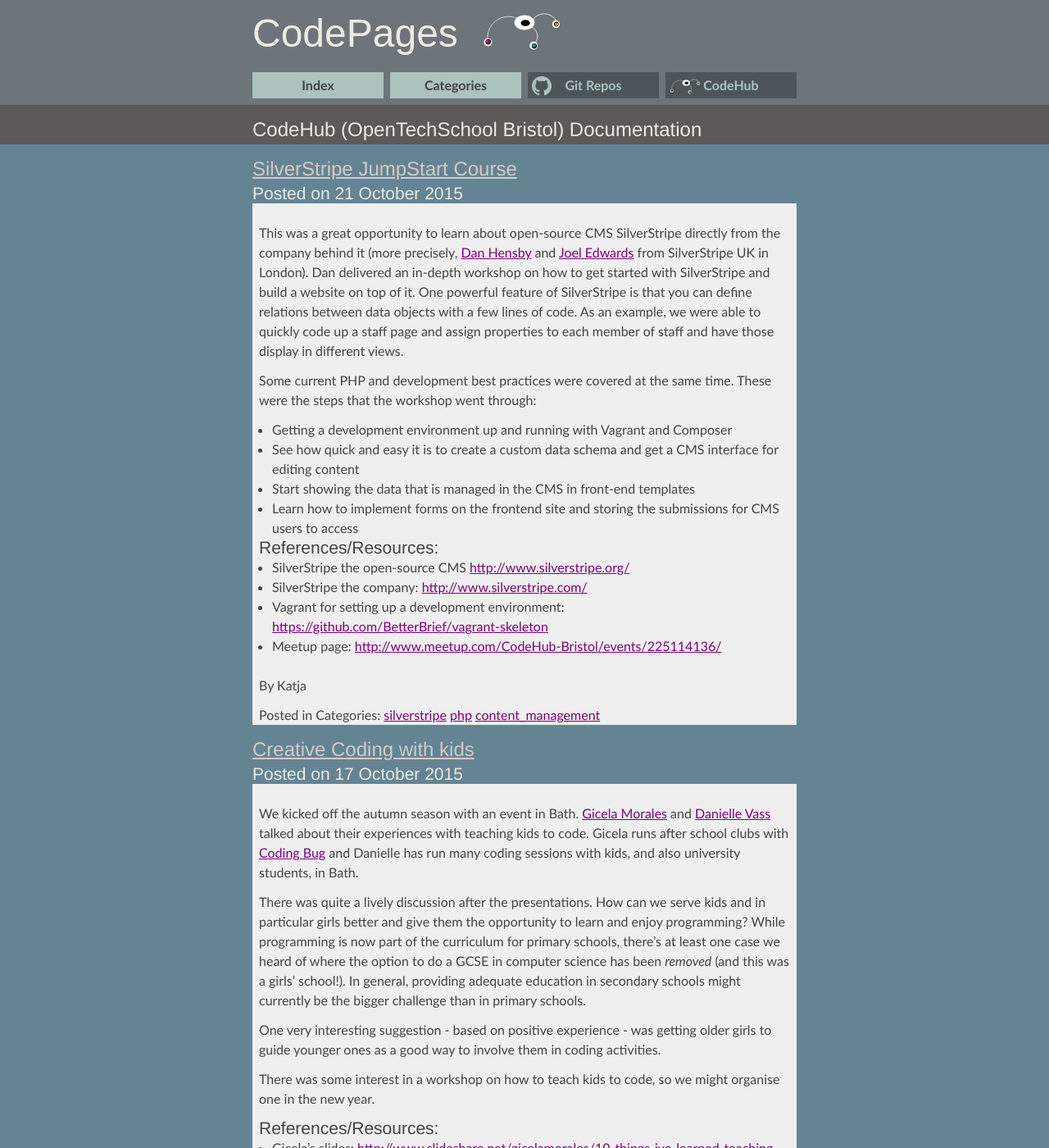
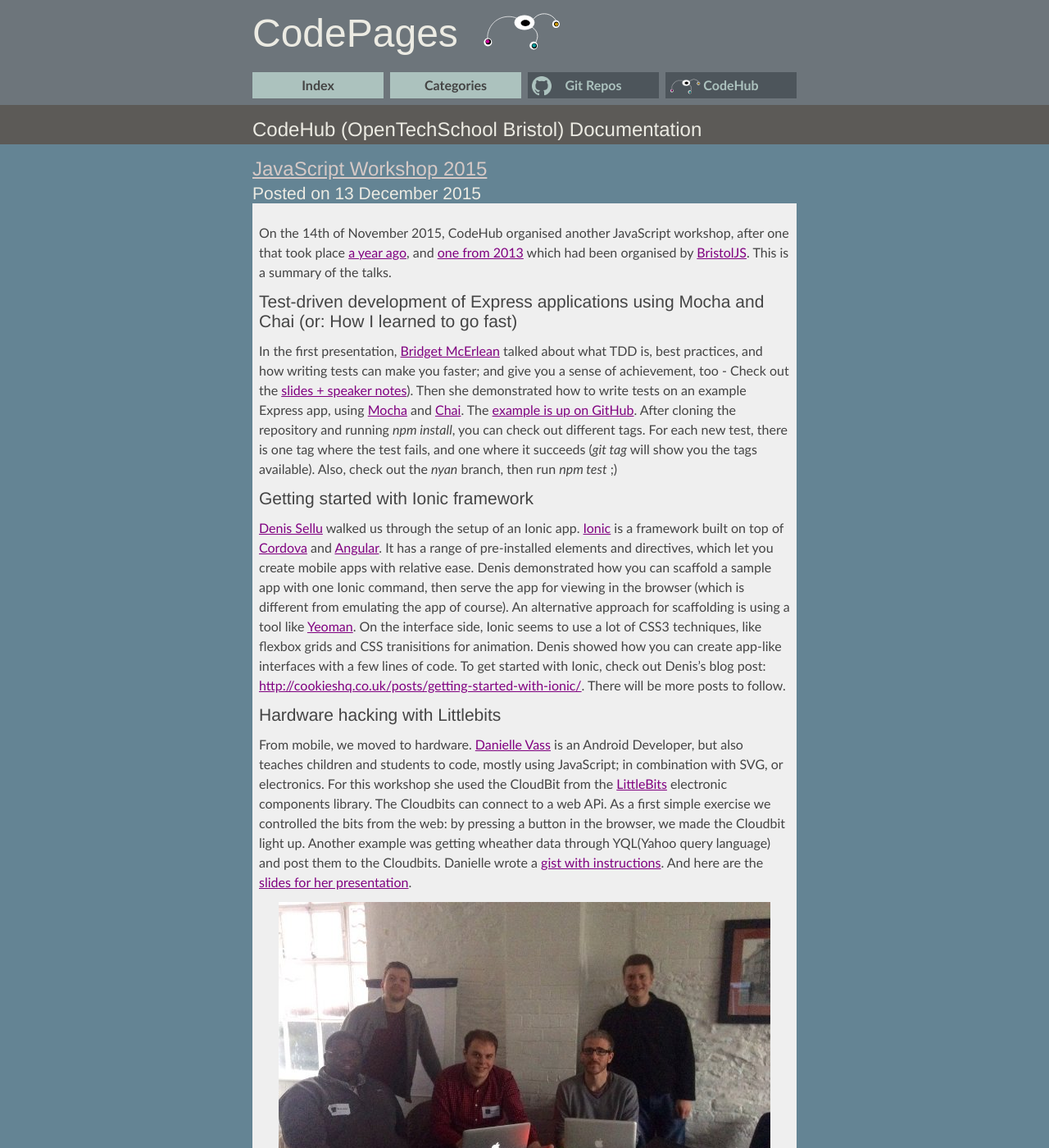
Before and after one commit to CodeHubOrg/codehuborg.github.io, a Jekyll site: the page built from index.html, in a window 1280 px wide and 1400 px high. Shown: the whole window at 82% size. Built offline with Jekyll 4.4.1, drawn with Linux system fonts in a browser that asks for light colours; some web fonts are replaced; some of the changed text lies outside the part shown.

Commit message:
new post js workshop 15

```diff
--- /dev/null
+++ b/_posts/2015-12-13-javascript-workshop-2015.md
@@ -0,0 +1,39 @@
+---
+layout: post
+title: JavaScript Workshop 2015
+author: Katja
+categories:
+- javascript
+- node
+- ionic
+- es6
+- testing
+- littlebits
+---
+
+On the 14th of November 2015, CodeHub organised another JavaScript workshop, after one that took place [a year ago](http://codehuborg.github.io/javascript/mean_stack/js_frameworks/rest_api/node/express/mongo/maps/workshop/2014/10/22/javascript-one-day-workshop.html), and [one from 2013](http://blog.kdurrani.co.uk/posts/2013-09-11-SouthvilleJS-JavaScript-workshop) which had been organised by [BristolJS](http://meetup.com/bristoljs/). This is a summary of the talks.
+
+### Test-driven development of Express applications using Mocha and Chai (or: How I learned to go fast)
+In the first presentation, [Bridget McErlean](https://twitter.com/zubron/) talked about what TDD is, best practices, and how writing tests can make you faster; and give you a sense of achievement, too - Check out the [slides + speaker notes](https://docs.google.com/presentation/d/1ZAD4qaON2nEjTZzK10K6hF9wYkniFNVlLwdAzfLXb94/edit#slide=id.ge8b5849eb_0_59)). Then she demonstrated how to write tests on an example Express app, using [Mocha](https://mochajs.org/) and [Chai](http://chaijs.com/). The [example is up on GitHub](https://github.com/zubron/tdd-express-mocha-chai). After cloning the repository and running *npm install*, you can check out different tags. For each new test, there is one tag where the test fails, and one where it succeeds (*git tag* will show you the tags available). Also, check out the *nyan* branch, then run *npm test* ;)
+
+### Getting started with Ionic framework
+[Denis Sellu](https://twitter.com/denis_sellu) walked us through the setup of an Ionic app. [Ionic](http://ionicframework.com/) is a framework built on top of [Cordova](https://cordova.apache.org/) and [Angular](https://angularjs.org/). It has a range of pre-installed elements and directives, which let you create mobile apps with relative ease. Denis demonstrated how you can scaffold a sample app with one Ionic command, then serve the app for viewing in the browser (which is different from emulating the app of course). An alternative approach for scaffolding is using a tool like [Yeoman](http://yeoman.io/). On the interface side, Ionic seems to use a lot of CSS3 techniques, like flexbox grids and CSS tranisitions for animation. Denis showed how you can create app-like interfaces with a few lines of code. To get started with Ionic, check out Denis's blog post: [http://cookieshq.co.uk/posts/getting-started-with-ionic/](http://cookieshq.co.uk/posts/getting-started-with-ionic/). There will be more posts to follow.
+
+### Hardware hacking with Littlebits
+From mobile, we moved to hardware. [Danielle Vass](https://twitter.com/de_velopment) is an Android Developer, but also teaches children and students to code, mostly using JavaScript; in combination with SVG, or electronics. For this workshop she used the CloudBit from the [LittleBits](http://littlebits.cc/) electronic components library. The Cloudbits can connect to a web APi. As a first simple exercise we controlled the bits from the web: by pressing a button in the browser, we made the Cloudbit light up. Another example was getting wheather data through YQL(Yahoo query language) and post them to the Cloudbits. Danielle wrote a [gist with instructions](https://gist.github.com/daniellevass/bec79d14cf81142d15b6). And here are the [slides for her presentation](https://speakerdeck.com/daniellevass/littlebits-hardware-hack-at-codehub-bristol-november-2015).
+
+<img src="img/jsworkshop_lores.jpg" style="max-width: 100%; height: auto; display: block; margin: 0 auto" alt="photo littlebits workshop" />
+
+### Transpiling in 2015 - Not as scary as you think
+The remaining two talks concerned [ES6](http://www.ecma-international.org/ecma-262/6.0/index.html) (or ES2015). ES6 offers a whole range of new syntax and constructs that add to, and change the language considerably. [Nico Burns](https://twitter.com/nicoburns) showed how you can use ES6 today, despite lack of full browser support. The most important ingredient is a transpiler like [babel](https://babeljs.io/), which compiles ES6 into ES5. Nico showed a whole setup for development, using node, gulp and browserify, and of course babel. He went through some examples of ES5 code which he rewrote in ES6 to show the benefits. He also showed how you can use source maps to help with debugging the compiled code. Check out the setup and examples by cloning [Nico's git repository](). After running *npm install*, look at the files in the *src/* directory. When you run *gulp build*, these will be transformed into the files that you find in the *dist/* directory.
+
+### ES6
+While the previous talk was about how to transform ES6, the following and last one was about the features of the language. [Jack Franklin](https://twitter.com/jack_franklin) had gone "meta" and built a whole app in ES6 which allows users to work through interactive examples of ES6. In this app, we could modify some code so as to make previously failing tests pass. You started by signing in with your name. Using the [Pusher API](https://pusher.com/), Jack could receive feedback (which was displayed on a 'secret page') on who was working on which section and whether they failed or passed. Jack used [jspm](http://jspm.io/) which allows you to use any module format for your dependencies, and compiles ES6 to ES5. The web application is available here: [http://bristol-js-es6.surge.sh](http://bristol-js-es6.surge.sh) and the corresponding repo here: [https://github.com/jackfranklin/interactive-es6](https://github.com/jackfranklin/interactive-es6).
+
+Many thanks to all the speakers. We are also grateful to our sponsors, [Momentum](http://www.momentumfinancialtechnology.com/) and [Moltin](http://moltin.com/), who made this event possible.
+
+### References/Resources:
+- Repository with links to resources for workshops, slides etc.: [https://github.com/CodeHubOrg/JS-workshop-2015-resources](https://github.com/CodeHubOrg/JS-workshop-2015-resources)
+- Videos: [https://www.youtube.com/playlist?list=PL_yQC45BEJ3XTnkaNHjszlctfCoo24MZw](https://www.youtube.com/playlist?list=PL_yQC45BEJ3XTnkaNHjszlctfCoo24MZw)
+- Meetup page: [http://www.meetup.com/CodeHub-Bristol/events/225911661/](http://www.meetup.com/CodeHub-Bristol/events/225911661/)
+<br />&nbsp;<br />
```
Also changed, not shown: _posts/2014-10-22-javascript-one-day-workshop.md (+1 -1 lines), img/jsworkshop_lores.jpg (added).
